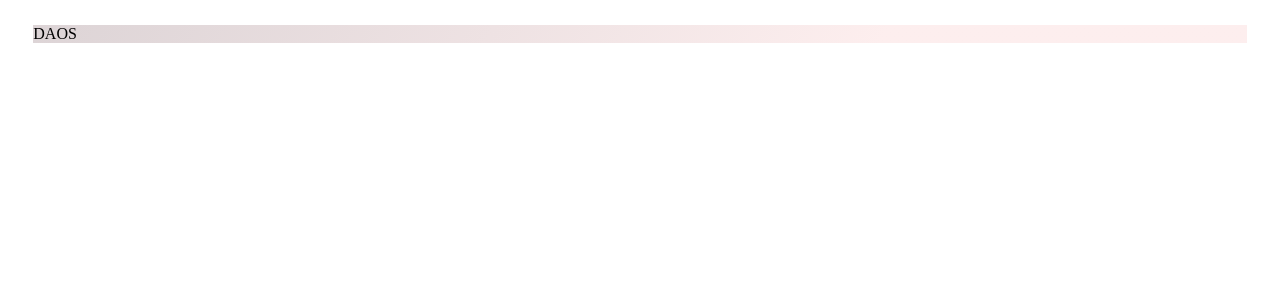
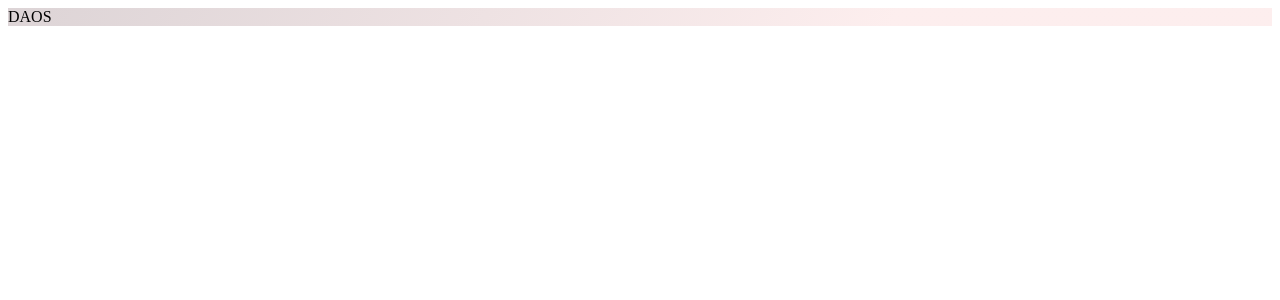
Before and after one commit to charans29/da0-x-nft, a Next.js app: page /DAOS in a window 1280 px wide. Shown: the top 300 px of the page. Built offline with nearby package versions, Linux system fonts and the light colour scheme.

Commit message:
ft: changed buttons style

```diff
--- a/pages/DAO.tsx
+++ b/pages/DAO.tsx
@@ -3,7 +3,8 @@
 function DAO() {
   return (
     <div
-    className="rounded-lg text-center flex flex-col justify-center h-full mb-12 max-w-screen-lg translate-x-[180px]"
+    className="h-full max-w-screen-lg translate-x-[180px] -translate-y-16 rounded-xl
+    text-center flex flex-col justify-center border-[0.25px] border-red-950"
     style={{
       backgroundImage: `linear-gradient(300deg, rgba(234,88,88,0.1) 30%, rgba(130,110,118,0.35) 120%)`
     }}
--- a/pages/DAOS.tsx
+++ b/pages/DAOS.tsx
@@ -3,12 +3,10 @@
 function DAOS() {
   return (
     <div
-      className="h-full rounded-xl text-center flex flex-col justify-center -translate-y-16"
+      className="h-full max-w-screen-lg translate-x-[180px] -translate-y-16
+      rounded-xl text-center flex flex-col justify-center border-[0.25px] border-red-950"
       style={{
-        backgroundImage: `linear-gradient(300deg, rgba(234,88,88,0.1) 30%, rgba(130,110,118,0.35) 120%)`,
-        backgroundSize: 'cover',
-        backgroundPosition: 'left top 10%',
-        margin: '2%',
+        backgroundImage: `linear-gradient(300deg, rgba(234,88,88,0.1) 30%, rgba(130,110,118,0.35) 120%)`
       }}
       >
       DAOS
```
Also changed, not shown: elements/Body.tsx (+6 -18 lines).
